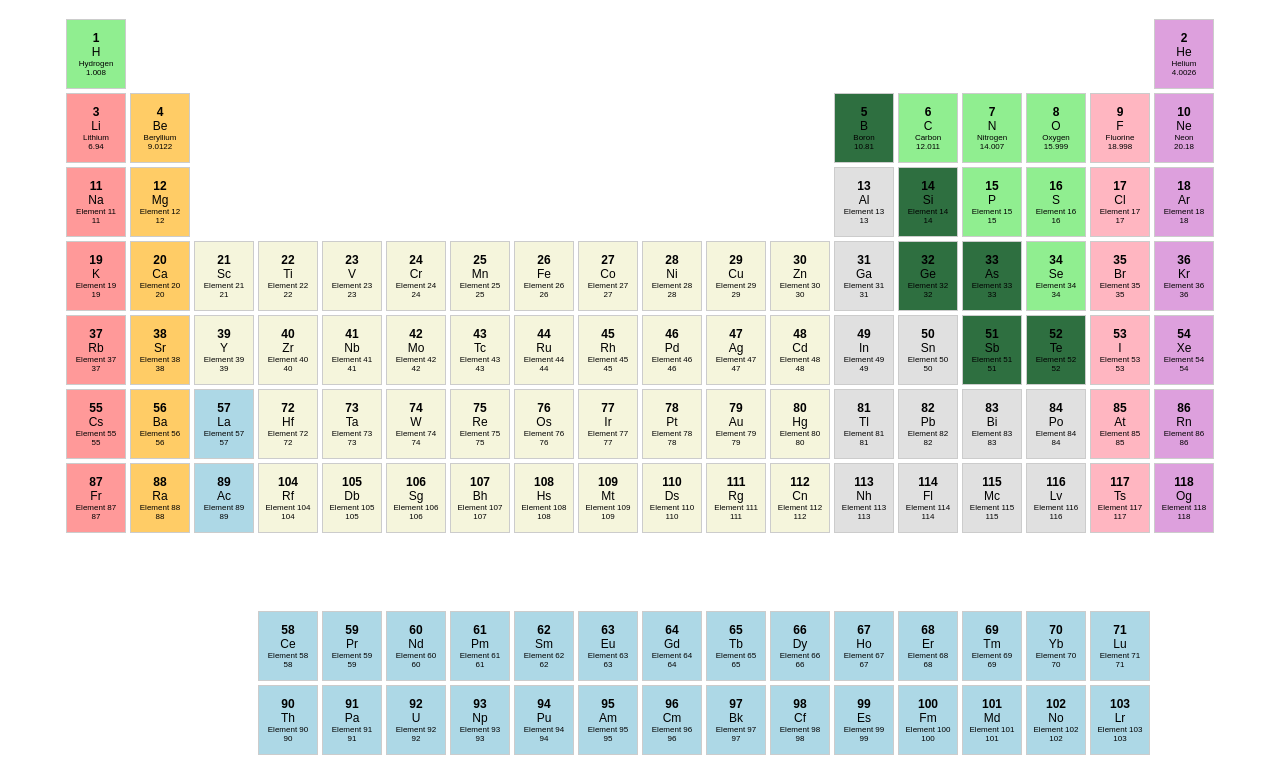
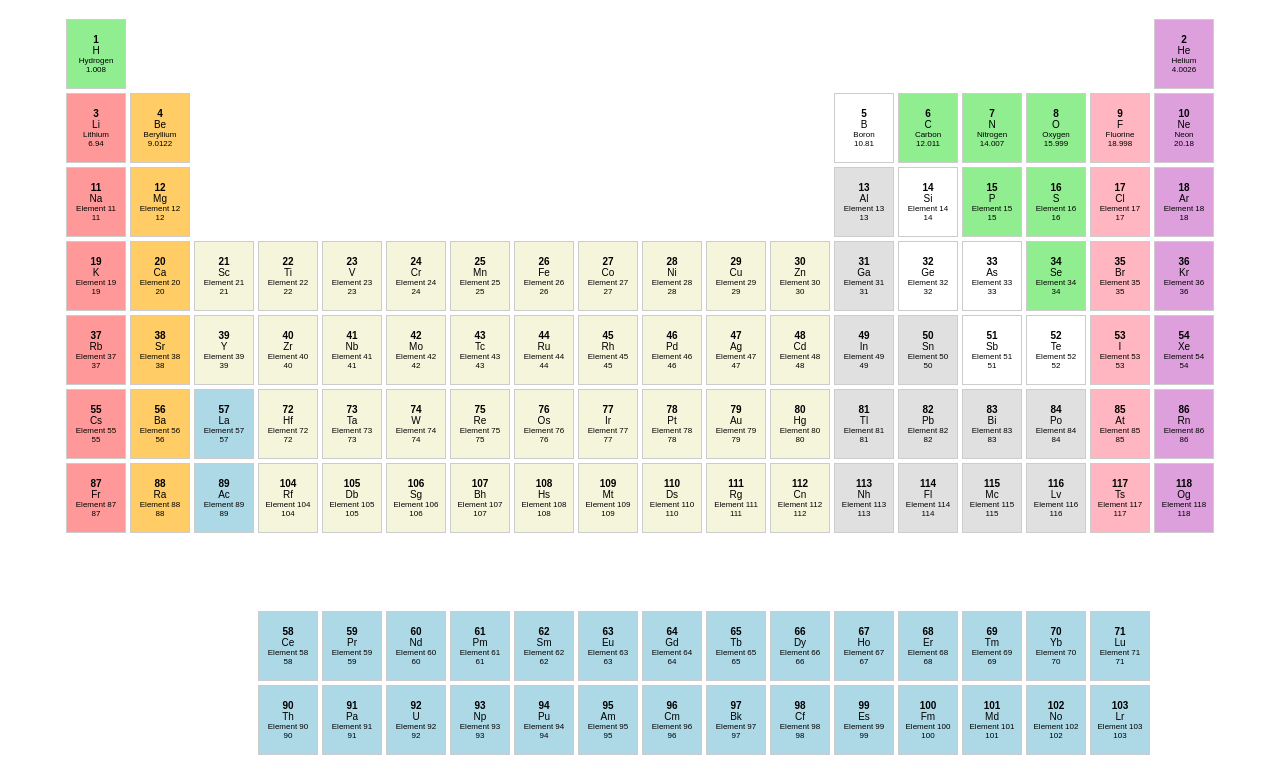
Before and after one commit to brandanward/PeriodicTable, a plain HTML site: page index.html in a window 1280 px wide. Shown: the part 61-836 px from the top of the page. Drawn offline with Linux system fonts and the light colour scheme.

Commit message:
Update index.html

```diff
--- a/index.html
+++ b/index.html
@@ -20,7 +20,7 @@
     }
     .element {
       border: 1px solid #ccc;
-      font-size: 12px;
+      font-size: 10px;
       padding: 2px;
       cursor: pointer;
       display: flex;
@@ -35,7 +35,7 @@
     }
     .label, .mass { font-size: 8px; }
 
-    /* Colors */
+    /* Category Colors */
     .alkali-metal { background: #FF9999; }
     .alkaline-earth-metal { background: #FFCC66; }
     .transition-metal { background: #F5F5DC; }
@@ -43,7 +43,6 @@
     .noble-gas { background: #DDA0DD; }
     .halogen { background: #FFB6C1; }
     .nonmetal { background: #90EE90; }
-    .metalloid { background: #2E6F40; }
     .other { background: #E0E0E0; }
 
     /* Modal Styling */
@@ -126,6 +125,5 @@
       document.getElementById('overlay-image').src = '';
     }
   </script>
-
 </body>
 </html>
```
Lines whose indentation alone changed are shown as unchanged.
